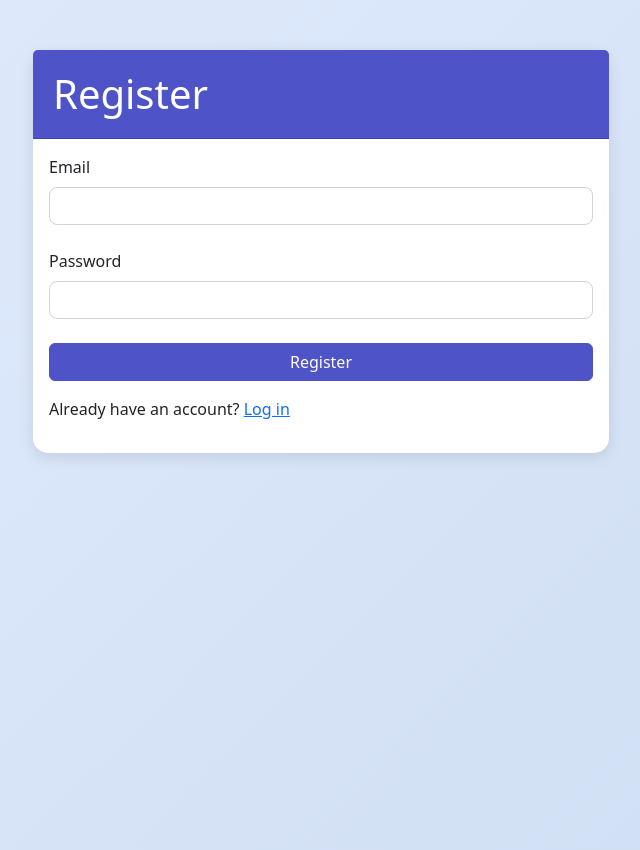
After one commit to odabrz/pdf_to_audio, a Flask app: page /register in a window 1280 px wide. The commit adds this page. Shown: the whole page, without its empty margins (319-959 px from the left). Run offline with Flask 3, Linux system fonts and the light colour scheme.

Commit message:
Added new templates, file downloads, updated styles, and fixed requirements.txt

```diff
--- a/app.py
+++ b/app.py
@@ -1,56 +1,78 @@
 from flask import Flask, render_template, request, send_file, flash, redirect, url_for, session
+from flask_sqlalchemy import SQLAlchemy
+from flask_login import LoginManager, UserMixin, login_user, login_required, logout_user, current_user
 import os
 import PyPDF2
 import pyttsx3
 import uuid
+import bcrypt
+from datetime import datetime
 
 app = Flask(__name__)
-app.secret_key = "supersecretkey"
+app.secret_key = os.getenv("FLASK_SECRET_KEY", "supersecretkey")
+app.config["SQLALCHEMY_DATABASE_URI"] = "sqlite:///site.db"
+app.config["SQLALCHEMY_TRACK_MODIFICATIONS"] = False
 
-# Directories for uploads and audio
+db = SQLAlchemy(app)
+login_manager = LoginManager(app)
+login_manager.login_view = "login"
+
+# Directories
 UPLOAD_FOLDER = "uploads"
 AUDIO_FOLDER = "audio"
 os.makedirs(UPLOAD_FOLDER, exist_ok=True)
 os.makedirs(AUDIO_FOLDER, exist_ok=True)
 app.config["UPLOAD_FOLDER"] = UPLOAD_FOLDER
 
-# Allowed file extensions
+# Models
+class User(db.Model, UserMixin):
+    id = db.Column(db.Integer, primary_key=True)
+    email = db.Column(db.String(120), unique=True, nullable=False)
+    password = db.Column(db.String(60), nullable=False)
+    files = db.relationship("UserFile", backref="user", lazy=True)
+
+class UserFile(db.Model):
+    id = db.Column(db.Integer, primary_key=True)
+    user_id = db.Column(db.Integer, db.ForeignKey("user.id"), nullable=False)
+    pdf_filename = db.Column(db.String(100), nullable=False)
+    audio_filename = db.Column(db.String(100), nullable=False)
+    pdf_path = db.Column(db.String(200), nullable=False)  # Store PDF path
+    audio_path = db.Column(db.String(200), nullable=False)  # Store audio path
+    created_at = db.Column(db.DateTime, nullable=False, default=datetime.utcnow)
+
+@login_manager.user_loader
+def load_user(user_id):
+    return User.query.get(int(user_id))
+
+# File handling
 ALLOWED_EXTENSIONS = {"pdf"}
 
 def allowed_file(filename):
     return "." in filename and filename.rsplit(".", 1)[1].lower() in ALLOWED_EXTENSIONS
 
 def get_available_voices(max_voices=5):
-    """Retrieve up to 5 available system voices."""
     engine = pyttsx3.init()
-    voices = engine.getProperty('voices')
+    voices = engine.getProperty("voices")
     return [(voice.id, voice.name) for voice in voices[:min(max_voices, len(voices))]]
 
 @app.route("/", methods=["GET", "POST"])
+@login_required
 def index():
     voices = get_available_voices()
     if request.method == "POST":
-        # Check if a file was uploaded
         if "file" not in request.files:
             flash("No file uploaded", "error")
             return render_template("index.html", voices=voices, default_speed=200)
         file = request.files["file"]
-
         if file.filename == "":
             flash("No file selected", "error")
             return render_template("index.html", voices=voices, default_speed=200)
-
         if file and allowed_file(file.filename):
-            # Get form inputs
             voice_id = request.form.get("voice")
             speed = request.form.get("speed", type=float, default=200.0)
-
-            # Save the uploaded PDF
             filename = file.filename
             pdf_path = os.path.join(app.config["UPLOAD_FOLDER"], filename)
             file.save(pdf_path)
-
-            # Extract text from PDF
             try:
                 with open(pdf_path, "rb") as pdf_file:
                     pdf_reader = PyPDF2.PdfReader(pdf_file)
@@ -59,48 +81,117 @@ def index():
                         extracted = page.extract_text()
                         if extracted:
                             text += extracted
-
                 if not text.strip():
                     flash("No text could be extracted from the PDF", "error")
                     return render_template("index.html", voices=voices, default_speed=200)
-
-                # Convert text to speech
                 unique_id = str(uuid.uuid4())
                 audio_filename = f"{unique_id}.wav"
                 audio_path = os.path.join(AUDIO_FOLDER, audio_filename)
-
                 engine = pyttsx3.init()
                 if voice_id:
-                    engine.setProperty('voice', voice_id)
-                engine.setProperty('rate', int(speed))
+                    engine.setProperty("voice", voice_id)
+                engine.setProperty("rate", int(speed))
                 engine.save_to_file(text, audio_path)
                 engine.runAndWait()
-
-                # Store audio path in session
-                session['audio_path'] = audio_path
-                session['audio_filename'] = filename.rsplit(".", 1)[0] + ".wav"
-                flash("Audio generated successfully! Click above to download.", "success")
+                # Save file history with paths
+                user_file = UserFile(
+                    user_id=current_user.id,
+                    pdf_filename=filename,
+                    audio_filename=audio_filename,
+                    pdf_path=pdf_path,
+                    audio_path=audio_path
+                )
+                db.session.add(user_file)
+                db.session.commit()
+                session["audio_path"] = audio_path
+                session["audio_filename"] = filename.rsplit(".", 1)[0] + ".wav"
+                flash("Audio generated successfully! Click below to download.", "success")
                 return render_template("index.html", voices=voices, default_speed=200, audio_ready=True)
-
             except Exception as e:
                 flash(f"Error processing file: {str(e)}", "error")
                 return render_template("index.html", voices=voices, default_speed=200)
-
         else:
             flash("Invalid file type. Please upload a PDF", "error")
             return render_template("index.html", voices=voices, default_speed=200)
-
     return render_template("index.html", voices=voices, default_speed=200)
 
 @app.route("/download")
+@login_required
 def download_audio():
-    if 'audio_path' not in session:
+    if "audio_path" not in session:
         flash("No audio file available for download", "error")
         return redirect(url_for("index"))
-
-    audio_path = session['audio_path']
-    audio_filename = session['audio_filename']
+    audio_path = session["audio_path"]
+    audio_filename = session["audio_filename"]
     return send_file(audio_path, as_attachment=True, download_name=audio_filename)
 
+@app.route("/download_file/<int:file_id>/<file_type>")
+@login_required
+def download_file(file_id, file_type):
+    user_file = UserFile.query.get_or_404(file_id)
+    if user_file.user_id != current_user.id:
+        flash("Unauthorized access", "error")
+        return redirect(url_for("dashboard"))
+    if file_type == "pdf":
+        file_path = user_file.pdf_path
+        download_name = user_file.pdf_filename
+    elif file_type == "audio":
+        file_path = user_file.audio_path
+        download_name = user_file.audio_filename
+    else:
+        flash("Invalid file type", "error")
+        return redirect(url_for("dashboard"))
+    if not os.path.exists(file_path):
+        flash("File not found", "error")
+        return redirect(url_for("dashboard"))
+    return send_file(file_path, as_attachment=True, download_name=download_name)
+
+@app.route("/register", methods=["GET", "POST"])
+def register():
+    if current_user.is_authenticated:
+        return redirect(url_for("dashboard"))
+    if request.method == "POST":
+        email = request.form.get("email")
+        password = request.form.get("password")
+        if User.query.filter_by(email=email).first():
+            flash("Email already registered", "error")
+            return render_template("register.html")
+        hashed_password = bcrypt.hashpw(password.encode("utf-8"), bcrypt.gensalt()).decode("utf-8")
+        user = User(email=email, password=hashed_password)
+        db.session.add(user)
+        db.session.commit()
+        flash("Registration successful! Please log in.", "success")
+        return redirect(url_for("login"))
+    return render_template("register.html")
+
+@app.route("/login", methods=["GET", "POST"])
+def login():
+    if current_user.is_authenticated:
+        return redirect(url_for("dashboard"))
+    if request.method == "POST":
+        email = request.form.get("email")
+        password = request.form.get("password")
+        user = User.query.filter_by(email=email).first()
+        if user and bcrypt.checkpw(password.encode("utf-8"), user.password.encode("utf-8")):
+            login_user(user)
+            return redirect(url_for("dashboard"))
+        flash("Invalid email or password", "error")
+        return render_template("login.html")
+    return render_template("login.html")
+
+@app.route("/logout")
+@login_required
+def logout():
+    logout_user()
+    return redirect(url_for("login"))
+
+@app.route("/dashboard")
+@login_required
+def dashboard():
+    files = UserFile.query.filter_by(user_id=current_user.id).order_by(UserFile.created_at.desc()).all()
+    return render_template("dashboard.html", files=files)
+
 if __name__ == "__main__":
+    with app.app_context():
+        db.create_all()
     app.run(debug=True)
--- a/static/css/styles.css
+++ b/static/css/styles.css
@@ -1,173 +1,77 @@
 body {
-    background: linear-gradient(135deg, #e0eafc, #cfdef3); /* Initial gradient */
+    background: linear-gradient(135deg, #e0eafc, #cfdef3);
     min-height: 100vh;
-    font-family: 'Segoe UI', Tahoma, Geneva, Verdana, sans-serif;
 }
 
 .container {
-    max-width: 700px;
-    margin-top: 40px;
+    max-width: 600px;
+    margin-top: 50px;
 }
 
 .card {
     border: none;
     border-radius: 15px;
-    box-shadow: 0 8px 20px rgba(0, 0, 0, 0.1);
-    background: #ffffff;
-    transition: transform 0.3s ease;
-}
-
-.card:hover {
-    transform: translateY(-5px);
+    box-shadow: 0 4px 15px rgba(0, 0, 0, 0.1);
+    background-color: #ffffff;
 }
 
 .card-header {
-    background: #4e54c8; /* Purple-blue */
-    color: #ffffff;
-    text-align: center;
-    padding: 25px;
+    background-color: #4e54c8;
+    color: white;
     border-radius: 15px 15px 0 0;
-    font-size: 1.8rem;
-    font-weight: 600;
+    padding: 20px;
 }
 
-.card-body {
-    padding: 35px;
-    background: #ffffff;
-    border-radius: 0 0 15px 15px;
+.btn-primary {
+    background-color: #4e54c8;
+    border-color: #4e54c8;
+    transition: all 0.3s ease;
 }
 
-.form-label {
-    font-weight: 500;
-    color: #333;
+.btn-primary:hover {
+    background-color: #3a42a6;
+    border-color: #3a42a6;
+    transform: scale(1.05);
+    box-shadow: 0 4px 10px rgba(0, 0, 0, 0.2);
+}
+
+.btn-success {
+    background-color: #28a745;
+    border-color: #28a745;
+    transition: all 0.3s ease;
+}
+
+.btn-success:hover {
+    background-color: #218838;
+    border-color: #218838;
+    transform: scale(1.05);
+    box-shadow: 0 4px 10px rgba(0, 0, 0, 0.2);
+}
+
+.btn-danger {
+    background-color: #dc3545;
+    border-color: #dc3545;
+    transition: all 0.3s ease;
+}
+
+.btn-danger:hover {
+    background-color: #c82333;
+    border-color: #c82333;
+    transform: scale(1.05);
+    box-shadow: 0 4px 10px rgba(0, 0, 0, 0.2);
 }
 
 .form-control, .form-select {
-    border: 2px solid #4e54c8;
-    border-radius: 10px;
+    border-radius: 8px;
+    border: 1px solid #ced4da;
     transition: border-color 0.3s ease;
 }
 
 .form-control:focus, .form-select:focus {
-    border-color: #3d44a6; /* Darker purple-blue */
-    box-shadow: 0 0 5px rgba(78, 84, 200, 0.3);
-}
-
-.btn-primary {
-    background: #4e54c8;
-    border: none;
-    padding: 12px 20px;
-    border-radius: 10px;
-    font-size: 1.1rem;
-    position: relative;
-    overflow: hidden;
-    transition: transform 0.3s ease, box-shadow 0.3s ease;
-}
-
-.btn-primary:hover {
-    transform: scale(1.05);
-    box-shadow: 0 0 15px rgba(78, 84, 200, 0.5);
-    background: #3d44a6;
-}
-
-.btn-primary::after {
-    content: '';
-    position: absolute;
-    top: 50%;
-    left: 50%;
-    width: 0;
-    height: 0;
-    background: rgba(255, 255, 255, 0.2);
-    border-radius: 50%;
-    transform: translate(-50%, -50%);
-    transition: width 0.4s ease, height 0.4s ease;
-}
-
-.btn-primary:hover::after {
-    width: 200px;
-    height: 200px;
-}
-
-.btn-success {
-    background: #3d44a6; /* Darker purple-blue for download */
-    border: none;
-    border-radius: 10px;
-    padding: 12px 20px;
-    font-size: 1.1rem;
-    position: relative;
-    overflow: hidden;
-    transition: transform 0.3s ease, box-shadow 0.3s ease;
-}
-
-.btn-success:hover {
-    transform: scale(1.05);
-    box-shadow: 0 0 15px rgba(61, 68, 166, 0.5);
-    background: #2c337f;
-}
-
-.btn-success::after {
-    content: '';
-    position: absolute;
-    top: 50%;
-    left: 50%;
-    width: 0;
-    height: 0;
-    background: rgba(255, 255, 255, 0.2);
-    border-radius: 50%;
-    transform: translate(-50%, -50%);
-    transition: width 0.4s ease, height 0.4s ease;
-}
-
-.btn-success:hover::after {
-    width: 200px;
-    height: 200px;
-}
-
-.form-range {
-    accent-color: #4e54c8;
-}
-
-.form-range::-webkit-slider-thumb {
-    background: #4e54c8;
-    cursor: pointer;
-}
-
-.form-range::-moz-range-thumb {
-    background: #4e54c8;
-    cursor: pointer;
-}
-
-.speed-value {
-    font-size: 0.95em;
-    color: #4e54c8;
-    font-weight: 500;
+    border-color: #4e54c8;
+    box-shadow: 0 0 5px rgba(78, 84, 200, 0.5);
 }
 
 .alert {
-    border-radius: 10px;
-    margin-top: 20px;
-    font-size: 0.95rem;
+    border-radius: 8px;
 }
-
-.alert-success {
-    background: #d0d8ff; /* Light purple-blue */
-    color: #4e54c8;
-    border-color: #b3c0ff;
-}
-
-.alert-danger {
-    background: #f8d7da;
-    color: #721c24;
-    border-color: #f5c6cb;
-}
-
-.download-section {
-    animation: slideIn 0.5s ease forwards;
-    margin-top: 20px;
-    text-align: center;
-}
-
-@keyframes slideIn {
-    from { opacity: 0; transform: translateY(20px); }
-    to { opacity: 1; transform: translateY(0); }
-}
--- /dev/null
+++ b/templates/register.html
@@ -0,0 +1,42 @@
+<!DOCTYPE html>
+<html lang="en">
+<head>
+    <meta charset="UTF-8">
+    <meta name="viewport" content="width=device-width, initial-scale=1.0">
+    <title>Register - PDF to Audio</title>
+    <link href="https://cdn.jsdelivr.net/npm/bootstrap@5.3.3/dist/css/bootstrap.min.css" rel="stylesheet">
+    <link rel="stylesheet" href="{{ url_for('static', filename='css/styles.css') }}">
+</head>
+<body>
+    <div class="container">
+        <div class="card mt-5">
+            <div class="card-header">
+                <h1 class="mb-0">Register</h1>
+            </div>
+            <div class="card-body">
+                <form method="post">
+                    <div class="mb-4">
+                        <label for="email" class="form-label">Email</label>
+                        <input type="email" class="form-control" id="email" name="email" required>
+                    </div>
+                    <div class="mb-4">
+                        <label for="password" class="form-label">Password</label>
+                        <input type="password" class="form-control" id="password" name="password" required>
+                    </div>
+                    <button type="submit" class="btn btn-primary w-100">Register</button>
+                </form>
+                <p class="mt-3">Already have an account? <a href="{{ url_for('login') }}">Log in</a></p>
+                {% with messages = get_flashed_messages(with_categories=true) %}
+                    {% if messages %}
+                        {% for category, message in messages %}
+                            <div class="alert alert-{{ 'danger' if category == 'error' else 'success' }} mt-3">
+                                {{ message }}
+                            </div>
+                        {% endfor %}
+                    {% endif %}
+                {% endwith %}
+            </div>
+        </div>
+    </div>
+</body>
+</html>
```
Also changed, not shown: requirements.txt (deleted, +0 -24 lines), templates/dashboard.html (added, +64 -0 lines), templates/index.html (+8 -12 lines), templates/login.html (added, +42 -0 lines).
